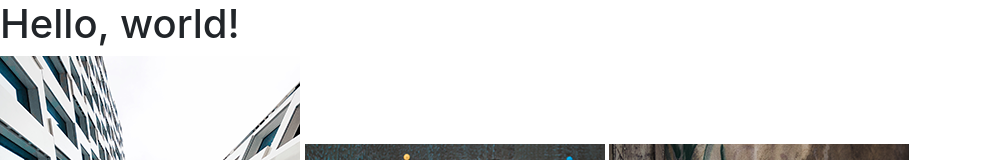
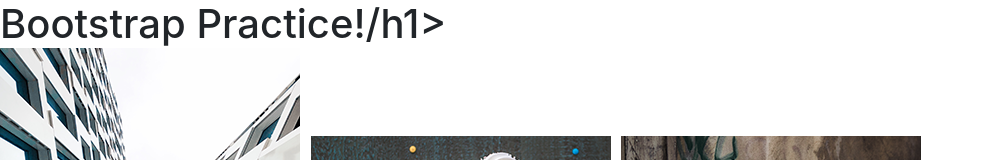
Before and after one commit to greenes13/m2-hw2-greene-savannah, a plain HTML site: page index.html in a window 1280 px wide. Shown: the top 160 px of the page, without its empty margins (0-984 px from the left). Drawn offline with nearby package versions, Linux system fonts and the light colour scheme.

Commit message:
Update h1 to reflect assignment

```diff
--- a/index.html
+++ b/index.html
@@ -11,7 +11,7 @@
     <title>Hello, world!</title>
   </head>
   <body>
-    <h1>Hello, world!</h1>
+    <h1>Bootstrap Practice!/h1>
 
     <section>
     	<img src="img/hw2-image1.png" alt="building" title="building">
```
